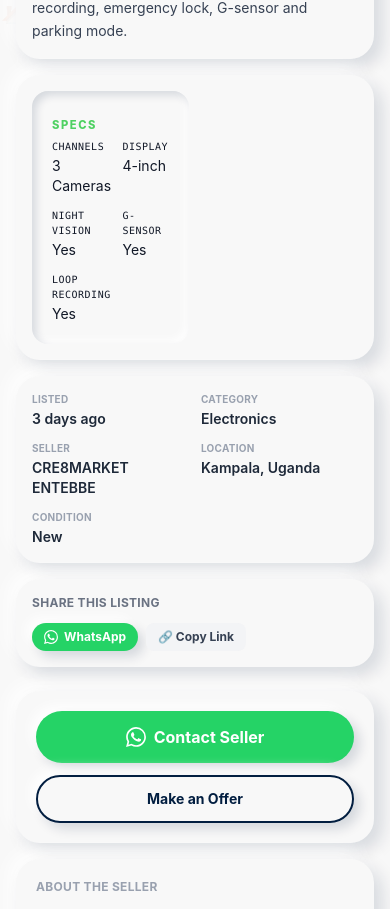
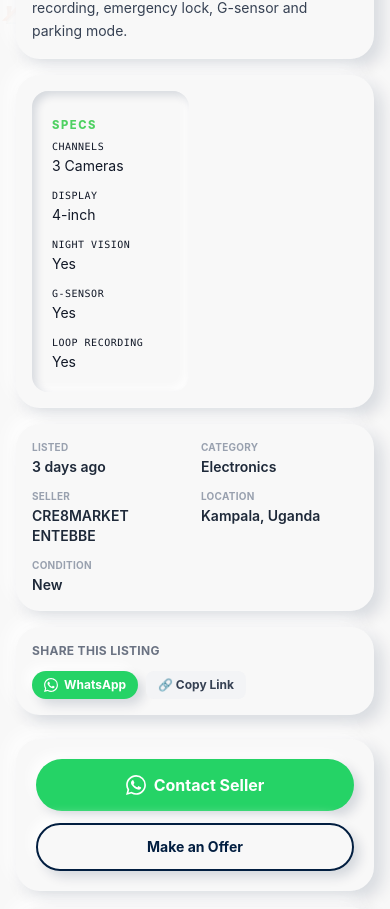
Before and after one commit to R4D3V/Cre8Market, a Next.js app: page /products/3-camera-dash-cam-system-4-inch-display in a window 390 px wide. Shown: the part 820-1729 px from the top of the page. Built offline with nearby package versions, Linux system fonts and the light colour scheme.

Commit message:
cre8-market

```diff
--- a/app/products/[slug]/page.tsx
+++ b/app/products/[slug]/page.tsx
@@ -124,7 +124,7 @@ export default function ProductDetailPage() {
                 {product.specs && product.specs.length > 0 && (
                   <div className="neu-inset p-5">
                     <p className="eyebrow mb-4">SPECS</p>
-                    <dl className="grid grid-cols-2 gap-x-6 gap-y-3">
+                    <dl className="grid grid-cols-1 sm:grid-cols-2 gap-x-6 gap-y-3">
                       {product.specs.map((s) => (
                         <div key={s.label}>
                           <dt className="font-mono text-[10px] uppercase tracking-wider text-ink-faint">
--- a/app/products/page.tsx
+++ b/app/products/page.tsx
@@ -87,7 +87,7 @@ function ProductsPageContent() {
         <div className="flex flex-col lg:flex-row gap-6">
           {/* Sidebar filters */}
           <aside className="lg:w-56 shrink-0">
-            <div className="neu-card p-4 sticky top-24">
+            <div className="neu-card p-4 lg:sticky lg:top-24">
               <div className="flex items-center justify-between mb-4">
                 <h2 className="font-bold text-gray-900">Filters</h2>
                 <button
--- a/components/HeroBanner.tsx
+++ b/components/HeroBanner.tsx
@@ -83,10 +83,10 @@ export default function HeroBanner() {
                 { step: "2", text: "Sell to us your item if its worth it" },
                 { step: "3", text: "Strictly business" },
               ].map((s) => (
-                <div
-                  key={s.step}
-                  className="neu-dark-card flex items-center gap-3 px-4 py-3.5 min-w-[260px]"
-                >
+                  <div
+                    key={s.step}
+                    className="neu-dark-card flex items-center gap-3 px-4 py-3.5 min-w-0 sm:min-w-[260px]"
+                  >
                   <span className="neu-dark-pill w-8 h-8 bg-accent text-navy font-bold text-sm flex items-center justify-center shrink-0">
                     {s.step}
                   </span>
```
